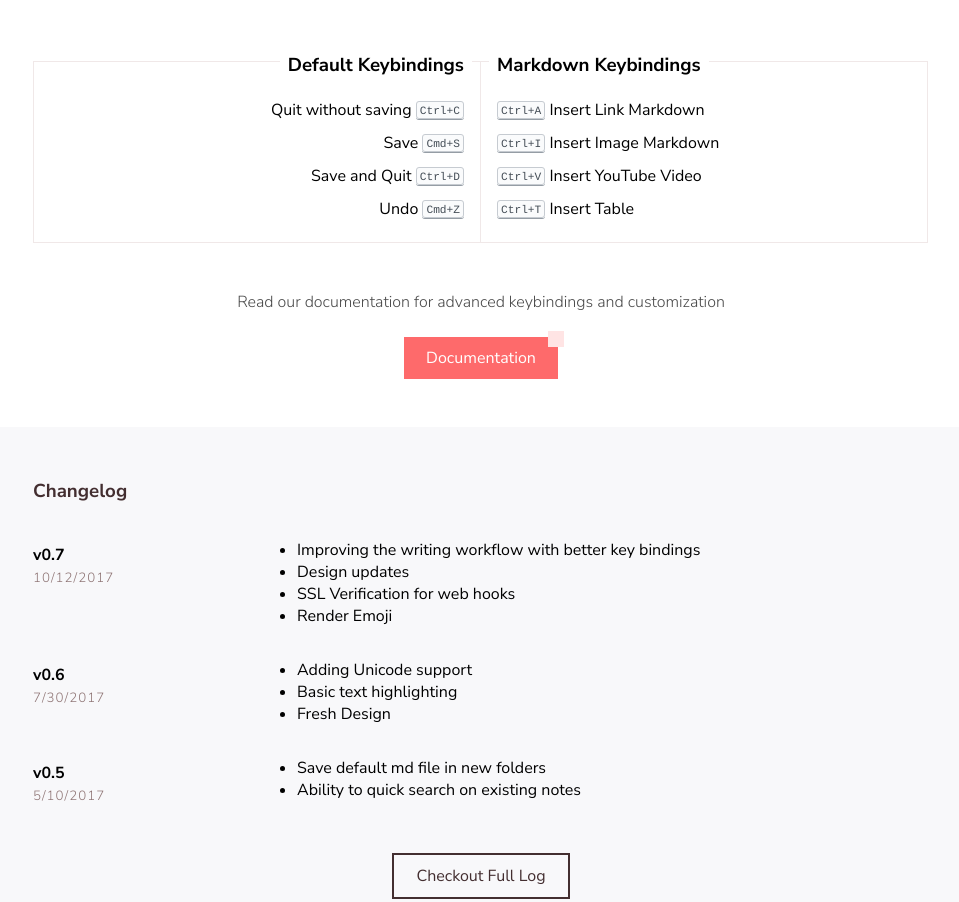
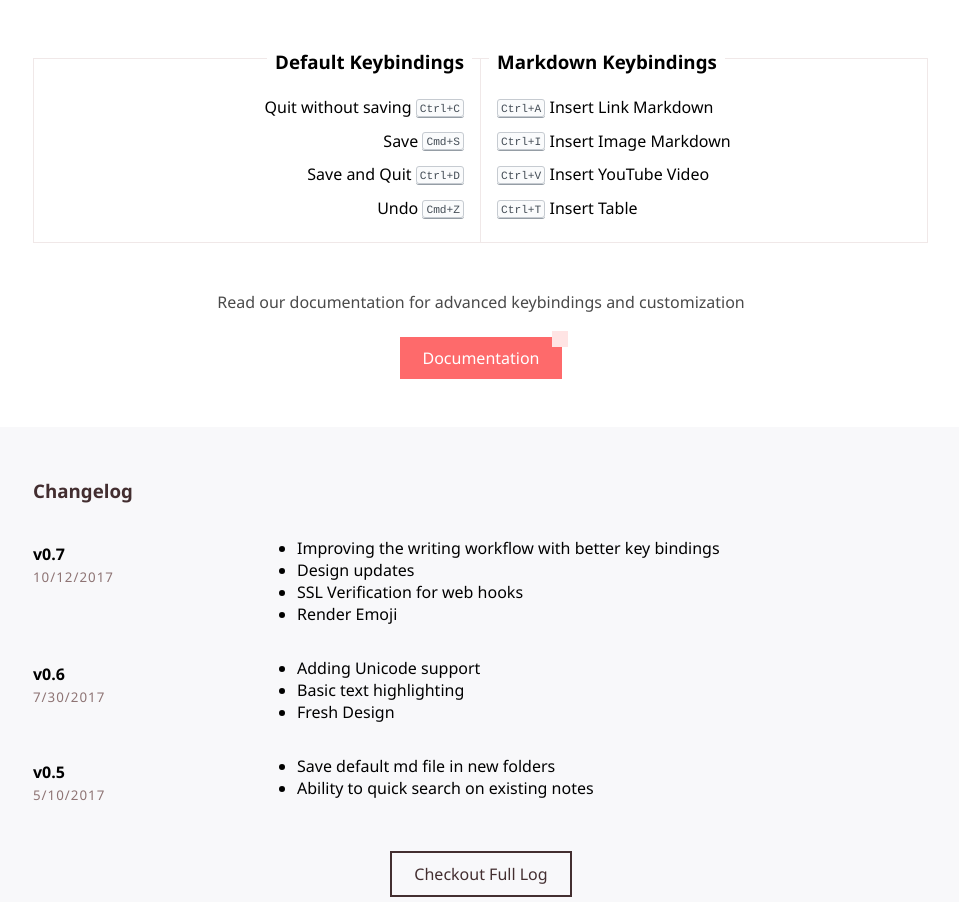
Before and after one commit to data-warehouse-blueprint/Concepts, a plain HTML site: page template/index.html in a window 1280 px wide. Shown: the part 966-1868 px from the top of the page, without its empty margins (159-1118 px from the left). Drawn offline with nearby package versions, Linux system fonts and the light colour scheme.

Commit message:
System default fonts

```diff
--- a/template/scribbler-global.css
+++ b/template/scribbler-global.css
@@ -17,7 +17,8 @@
 html, body {
   padding: 0;
   margin: 0;
-  font-family: 'Nunito Sans', sans-serif;
+  /* font-family: 'Nunito Sans', sans-serif; */
+  font-family:Segoe UI WestEuropean,Segoe UI,-apple-system,BlinkMacSystemFont,Roboto,Helvetica Neue,sans-serif;-webkit-font-smoothing:antialiased;
   background-color: white;
 }
 
```
